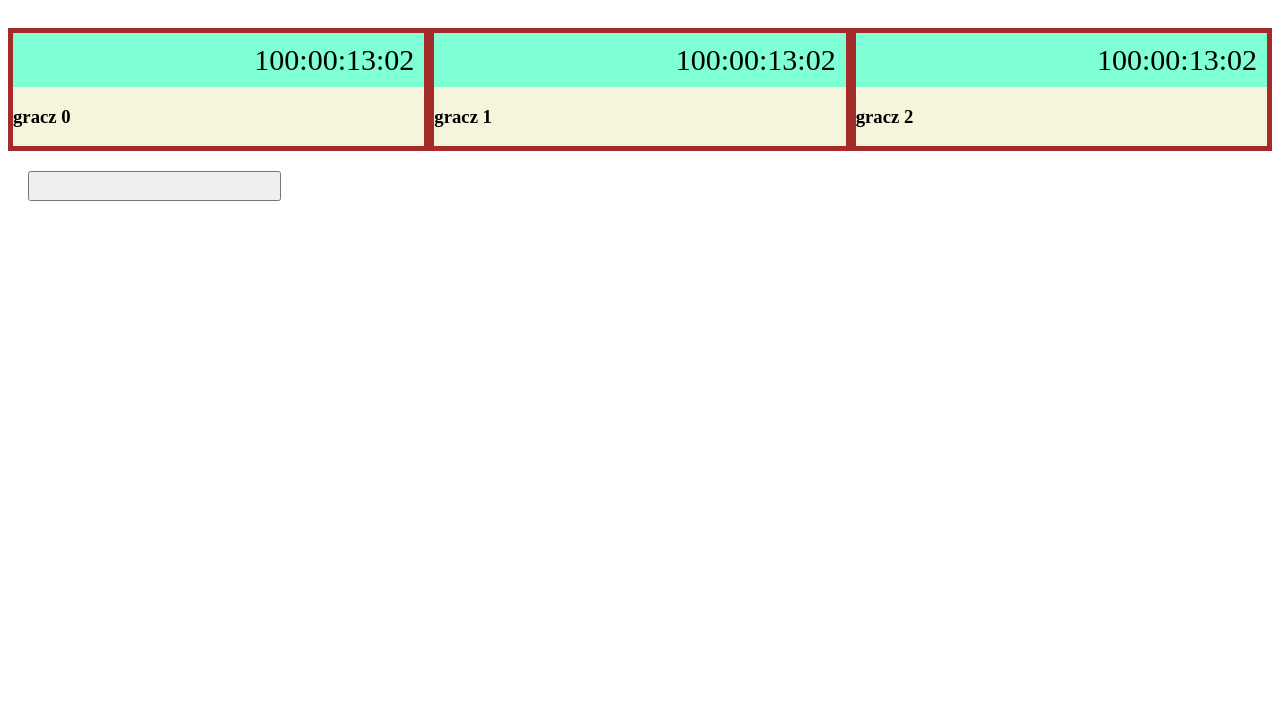
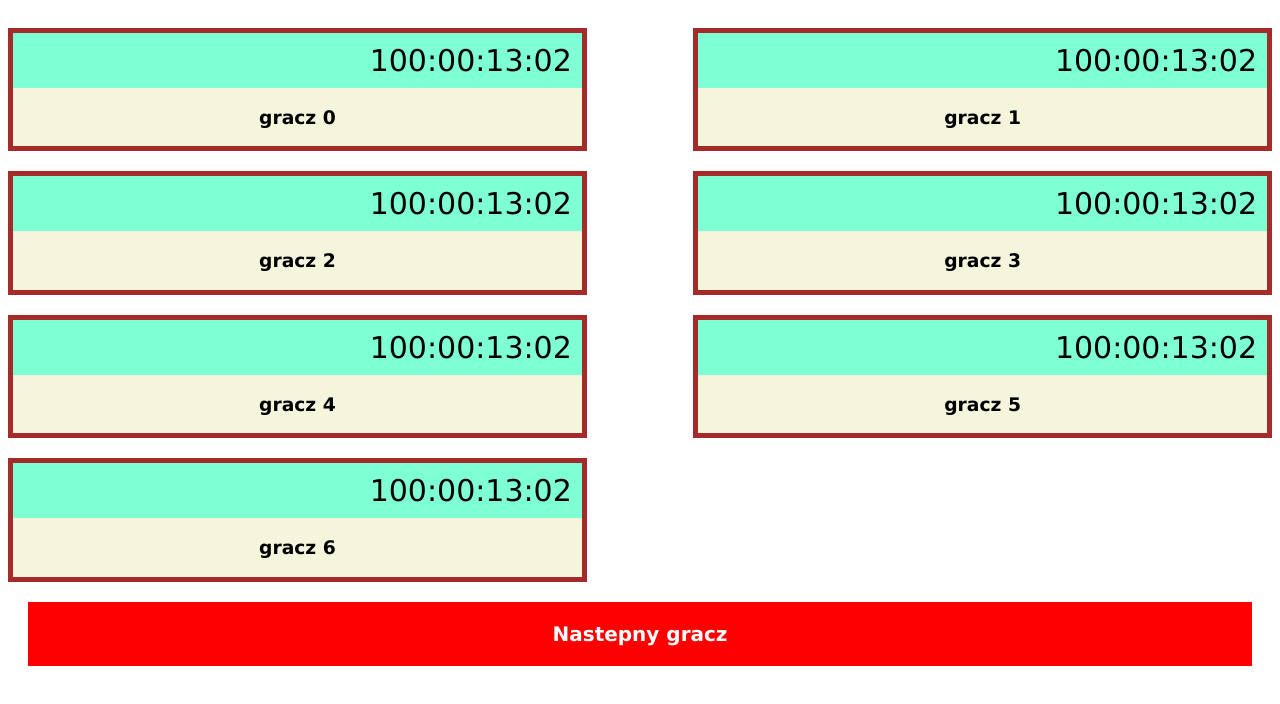
Before and after one commit to programistyczna-samodzielnosc/chess-clock, a plain HTML site: page index.html in a window 1280 px wide. Drawn offline with Linux system fonts and the light colour scheme.

Commit message:
ladniejszy wyglad

```diff
--- a/index.html
+++ b/index.html
@@ -3,25 +3,44 @@
     <title>Zegar Szachowy</title>
     <script src="zegarszachowy.js"></script>
     <style>
+        * {
+            font-family: Verdana, Geneva, Tahoma, sans-serif;
+        }
         #game {
             display: flex;
+            flex-wrap: wrap;
+            justify-content: space-between;
         }
         .zegar {
             margin-top:20px;
             position: relative;
-            flex:1;
+            flex:45% 0 1;
             border:5px solid brown;
             background-color: beige;
         }
+        #navigation {
+            display: flex;
+        }
 
         #button {
-            width:20%;
-            margin:0 auto;
+            box-sizing: border-box;
+            flex:1;
             margin:20px;
-            height:30px;
+            text-align: center;
+            padding:20px;
+            cursor: pointer;
             font-size:20px;
             font-weight: bold;
             display: block;
+            color:white;
+            background-color: red;
+        }
+
+        #button:hover {
+            background-color: darkgreen;
+        }
+        h3{
+            text-align: center;
         }
 
         .display {
@@ -38,6 +57,9 @@
 <body>
     <div id="game">
     </div>
-    <button id="button"></button>
+    <div class="navigation">
+        <div id="button">Nastepny gracz</div>
+    </div>
+
 </body>
 </html>
--- a/zegarszachowy.js
+++ b/zegarszachowy.js
@@ -29,7 +29,6 @@ function zegarSzachowy(n, defaultTime, addedTime, warningTime) {
                 next=0;
             }
         }
-        console.log('nextPlayer')
         startTime = Date.now();
         (function(nextCopy){
             refreshClockDisplay(nextCopy,0)
@@ -138,5 +137,5 @@ function zegarHTML(id, elapsedTime) {
 }
 
 window.onload = function() {
-    zegarSzachowy(3, 1000* 60 *60*100 + 13245,2000,2000)
+    zegarSzachowy(7, 1000* 60 *60*100 + 13245,2000,2000)
 }
```
